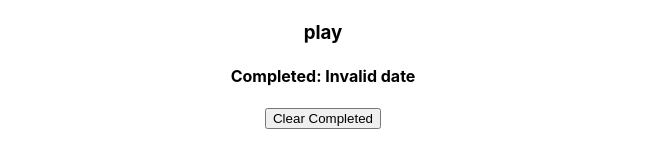
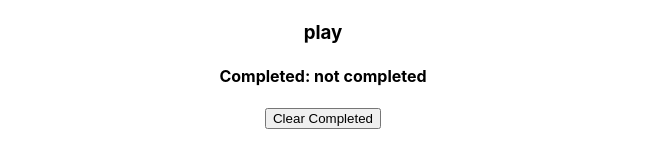
Before and after one commit to CoreyGumbs/reducer-todo, a React (Create React App) app: page / in a window 1280 px wide. Shown: the part 153-309 px from the top of the page, without its empty margins (317-962 px from the left). Built offline with nearby package versions, Linux system fonts and the light colour scheme.

Commit message:
[Add] Added  MOMENT and date rendering to TodoItem Component

```diff
--- a/src/components/TodoItem/TodoItem.js
+++ b/src/components/TodoItem/TodoItem.js
@@ -10,7 +10,7 @@ const TodoItem = ({todo, dispatch}) => {
                     <h3 key={idx}>{tag}</h3>
                 ))}
 
-            <h4>Completed: <Moment format={'YYYY/MM/DD'}>todo.completedDate</Moment></h4>
+            <h4>Completed: {todo.completed === false ? `not completed`: <Moment format={'MMM Do YYYY'}>{todo.completedDate}</Moment>}</h4>
 
         </div>
     );
```
